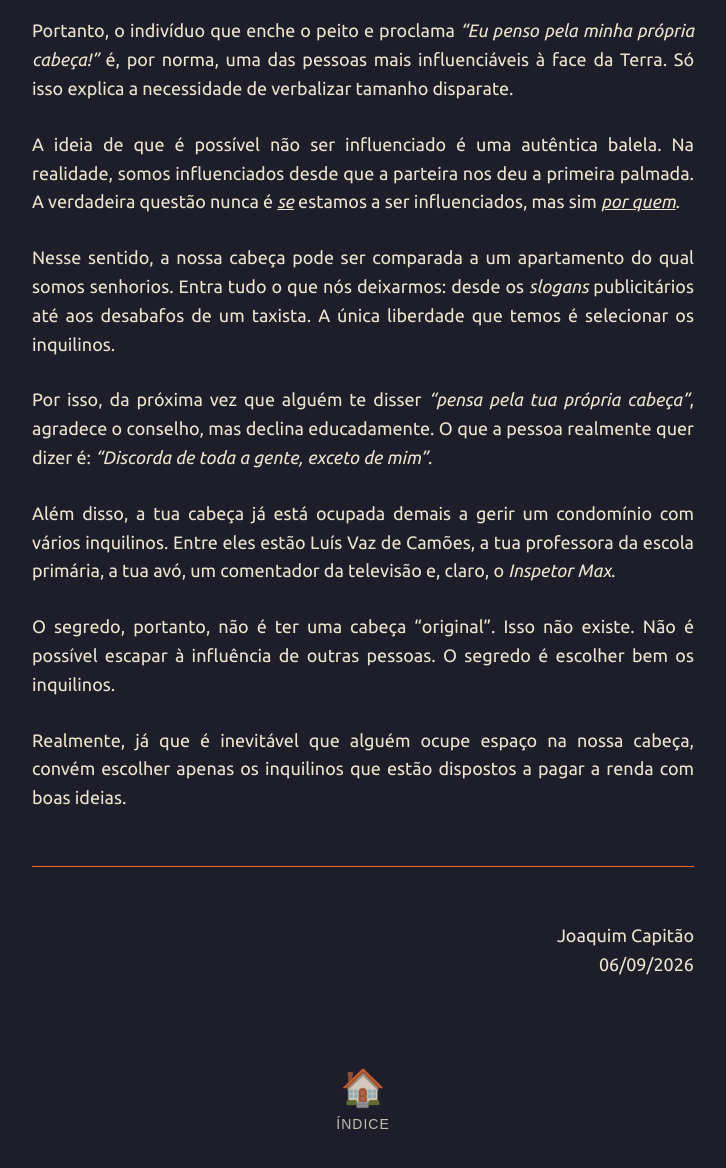
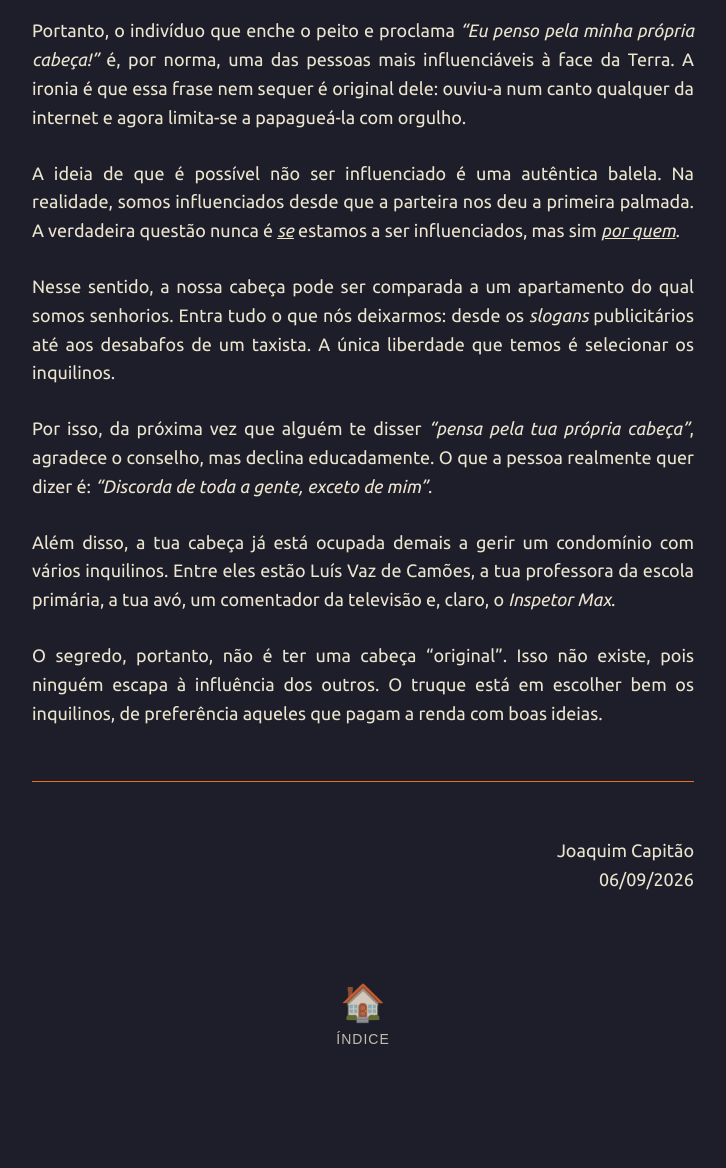
Before and after one commit to joaquim-capitao/queime-depois-de-ler, a Jekyll site: the page built from pensar-pela-propria-cabeca.md, in a window 1280 px wide and 1400 px high, scrolled down 794 px. Shown: the part 211-1379 px from the top of the window, without its empty margins (277-1003 px from the left). Built offline with Jekyll 4.4.1, drawn with Linux system fonts in a browser that asks for light colours; our own code applies the rules of GitHub Pages for plain Markdown files; after the commit the page ends 2113 px from its top, so only the background shows below that.

Commit message:
Atualizar o pensar-pela-propria-cabeca.md

```diff
--- a/pensar-pela-propria-cabeca.md
+++ b/pensar-pela-propria-cabeca.md
@@ -11,7 +11,7 @@
 
 ![](https://i.ibb.co/nqzSxcFK/1000142104.jpg)
 
-Portanto, o indivíduo que enche o peito e proclama *“Eu penso pela minha própria cabeça!”* é, por norma, uma das pessoas mais influenciáveis à face da Terra. Só isso explica a necessidade de verbalizar tamanho disparate.
+Portanto, o indivíduo que enche o peito e proclama *“Eu penso pela minha própria cabeça!”* é, por norma, uma das pessoas mais influenciáveis à face da Terra. A ironia é que essa frase nem sequer é original dele: ouviu-a num canto qualquer da internet e agora limita-se a papagueá-la com orgulho.
 
 A ideia de que é possível não ser influenciado é uma autêntica balela. Na realidade, somos influenciados desde que a parteira nos deu a primeira palmada. A verdadeira questão nunca é *<u>se</u>* estamos a ser influenciados, mas sim *<u>por quem</u>*.
 
@@ -21,9 +21,7 @@
 
 Além disso, a tua cabeça já está ocupada demais a gerir um condomínio com vários inquilinos. Entre eles estão Luís Vaz de Camões, a tua professora da escola primária, a tua avó, um comentador da televisão e, claro, o *Inspetor Max*.
 
-O segredo, portanto, não é ter uma cabeça "original". Isso não existe. Não é possível escapar à influência de outras pessoas. O segredo é escolher bem os inquilinos.
-
-Realmente, já que é inevitável que alguém ocupe espaço na nossa cabeça, convém escolher apenas os inquilinos que estão dispostos a pagar a renda com boas ideias.
+O segredo, portanto, não é ter uma cabeça "original". Isso não existe, pois ninguém escapa à influência dos outros. O truque está em escolher bem os inquilinos, de preferência aqueles que pagam a renda com boas ideias.
 
 ---
 
```
